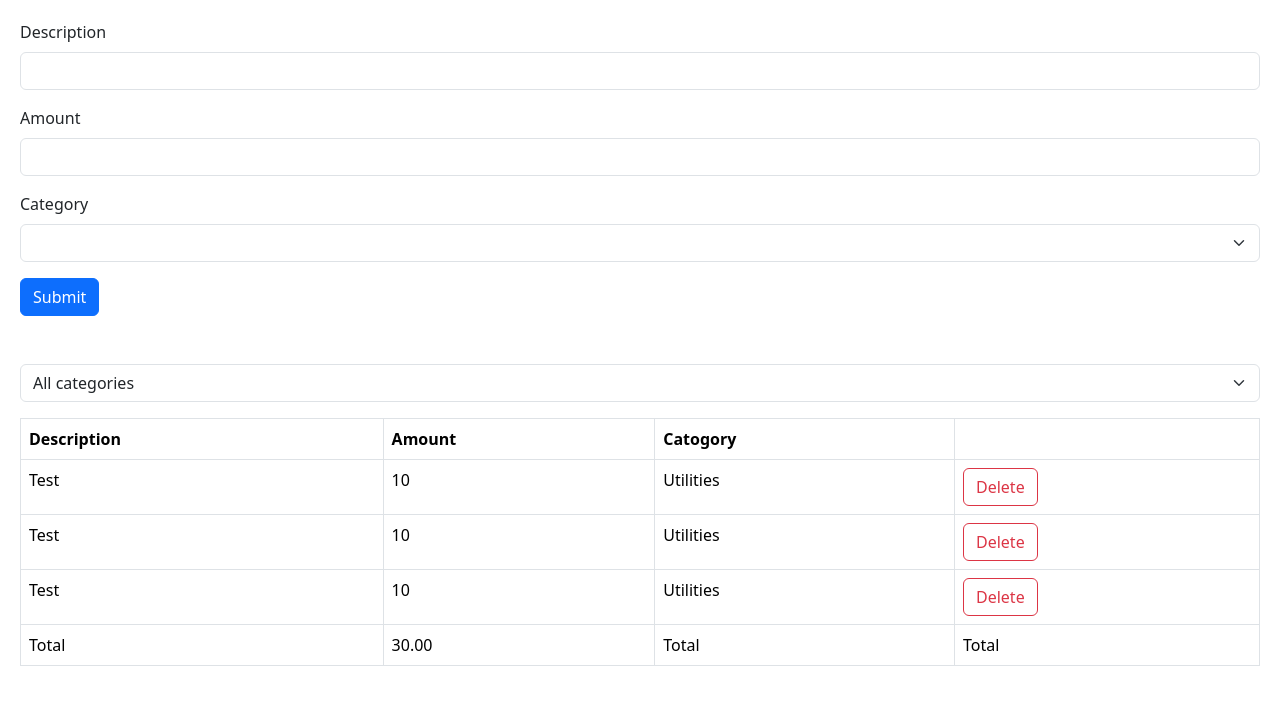
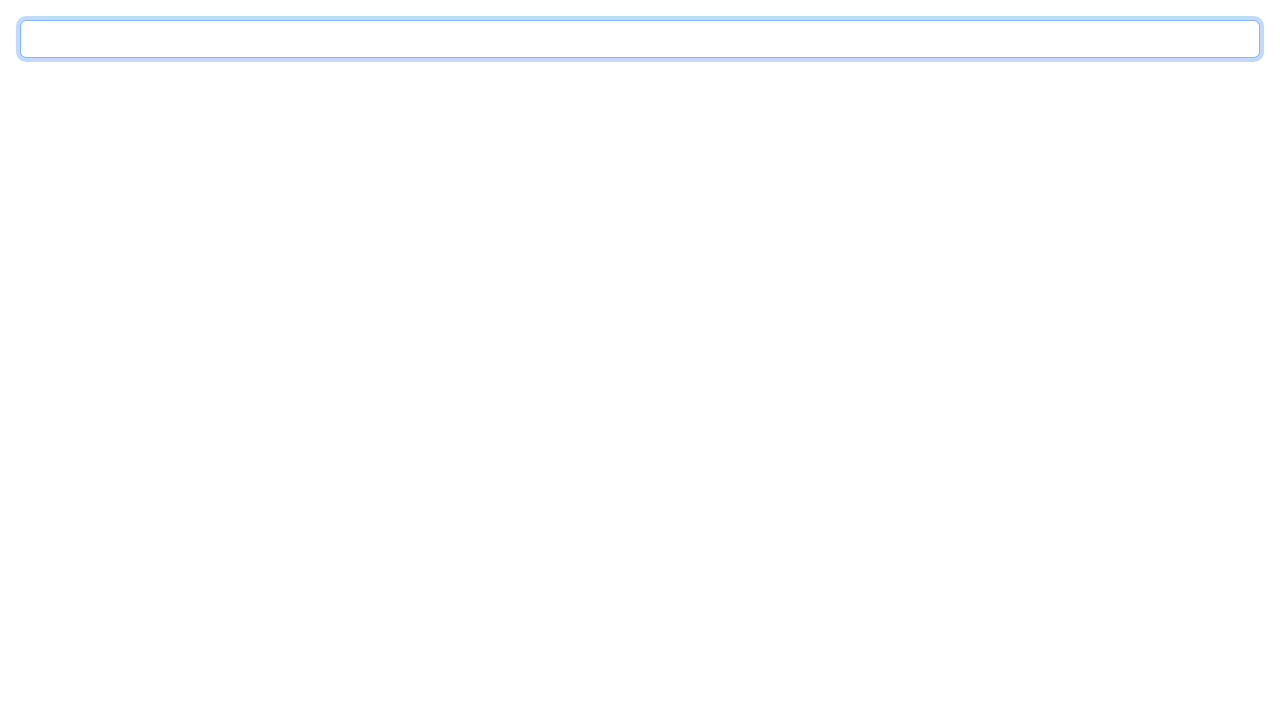
Before and after one commit to SasmithaHiram/React-Journey, a React (Vite) app: page / in a window 1280 px wide. Shown: the top 704 px of the page. Built offline with nearby package versions, Linux system fonts and the light colour scheme.

Commit message:
Understanding the Effect Hook

```diff
--- a/src/App.tsx
+++ b/src/App.tsx
@@ -1,43 +1,15 @@
-import { useState } from "react";
-import ExpenceList from "./ExpenceTracker/components/ExpenceList";
-import ExpenseFilter from "./ExpenceTracker/components/ExpenseFilter";
-import ExpenceForm from "./ExpenceTracker/components/ExpenceForm";
+import React, { useEffect, useRef } from "react";
 
 function App() {
-  const [expenses, setExpenses] = useState([
-    { id: 1, description: "Test", amount: 10, category: "Utilities" },
-    { id: 2, description: "Test", amount: 10, category: "Utilities" },
-    { id: 1, description: "Test", amount: 10, category: "Utilities" },
-  ]);
+  const ref = useRef<HTMLInputElement>(null);
 
-  if (expenses.length === 0) {
-    return null;
-  }
+  useEffect(() => {
+    if (ref.current) ref.current.focus();
+  });
 
-  const [selectedCategory, setSelectedCategory] = useState("");
-
-  const visibleExpenses = selectedCategory
-    ? expenses.filter((e) => e.category === selectedCategory)
-    : expenses;
   return (
     <div>
-      <div className="mb-5">
-        <ExpenceForm
-          onSubmit={(expense) =>
-            setExpenses([...expenses, { ...expense, id: expenses.length + 1 }])
-          }
-        />
-      </div>
-      <div className="mb-3">
-        <ExpenseFilter
-          onSelectedCategory={(category) => setSelectedCategory(category)}
-        />
-      </div>
-
-      <ExpenceList
-        expenses={visibleExpenses}
-        onDelete={(id) => setExpenses(expenses.filter((e) => e.id !== id))}
-      />
+      <input ref={ref} type="text" className="form-control"></input>
     </div>
   );
 }
```
